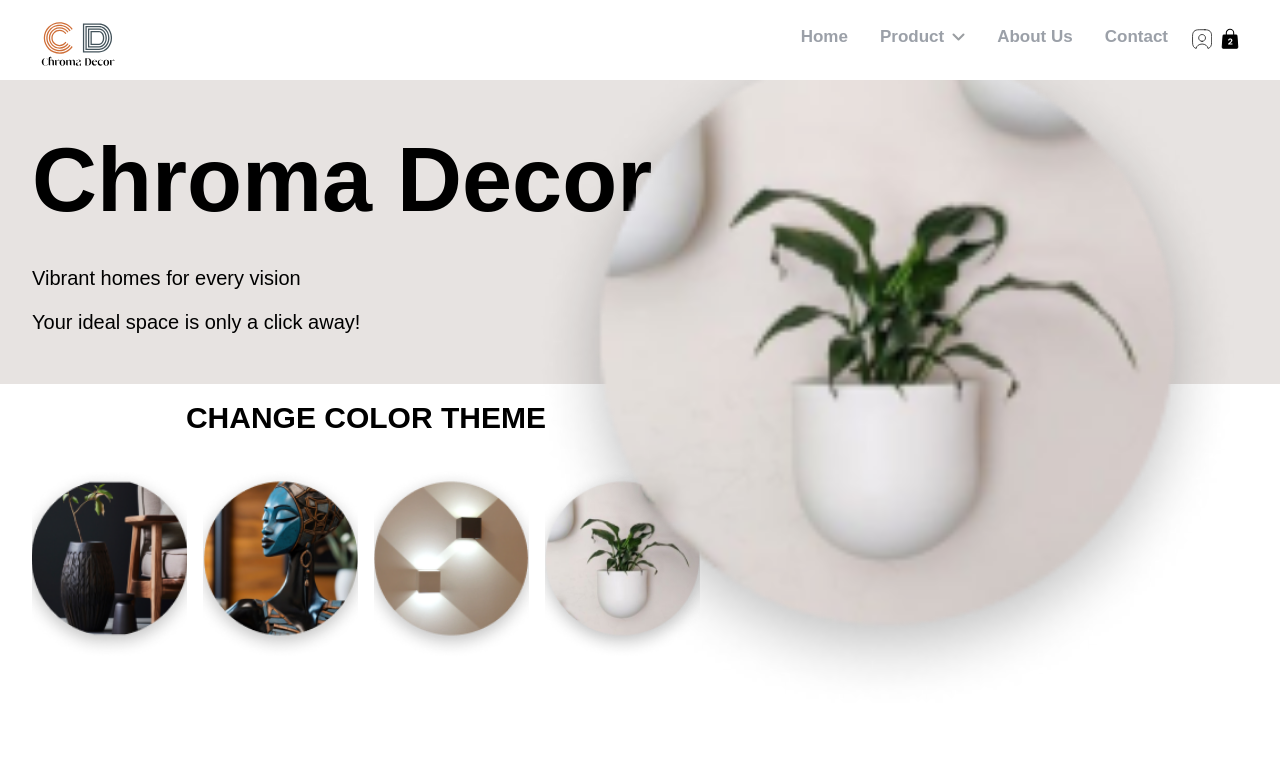
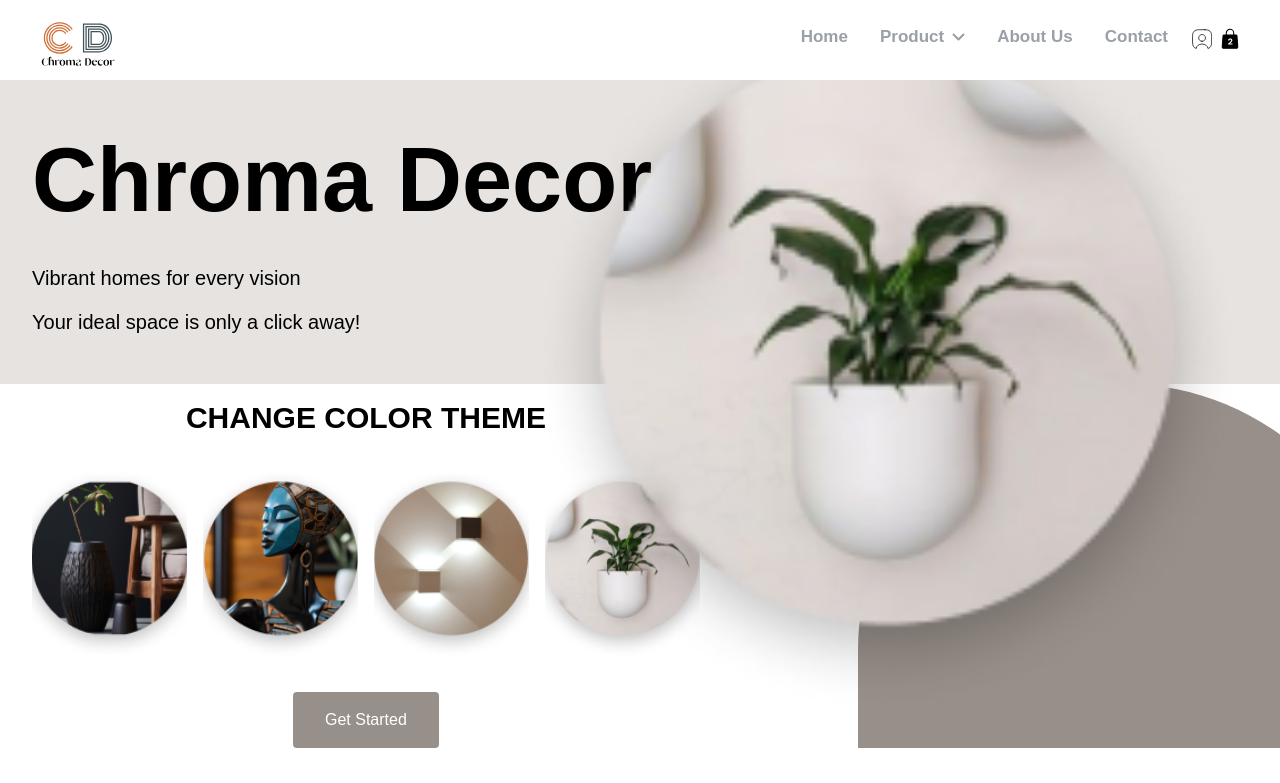
Before and after one commit to stevenmukama/Home-Decor, a React (Vite) app: page /LandingPage4 in a window 1280 px wide. Shown: the top 783 px of the page. Built offline with nearby package versions, Linux system fonts and the light colour scheme.

Commit message:
added more changes

```diff
--- a/src/pages/LandingPages/LandingPage4.jsx
+++ b/src/pages/LandingPages/LandingPage4.jsx
@@ -19,6 +19,15 @@ const LandingPage4 = () => {
 				images={images}
 				imageProp={'/imagelink4.webp'}
 				color='bg-[#E7E3E1]'
+				buttonColor1='bg-[#978F89]'
+				bgColor1='bg-[#978F89]'
+				textCard1='text-[#7B7979]'
+				numberColor1='text-[#96806C]'
+				buttonColor2='bg-[#8B7E77]'
+				bgColor2='bg-[#D6CFCB]'
+				bgColor3='bg-[#615853]'
+				subscribeBgColor1='bg-[#8B7E77]'
+				FooterItemColor='bg-[#615853]'
 			/>
 		</div>
 	);
```
